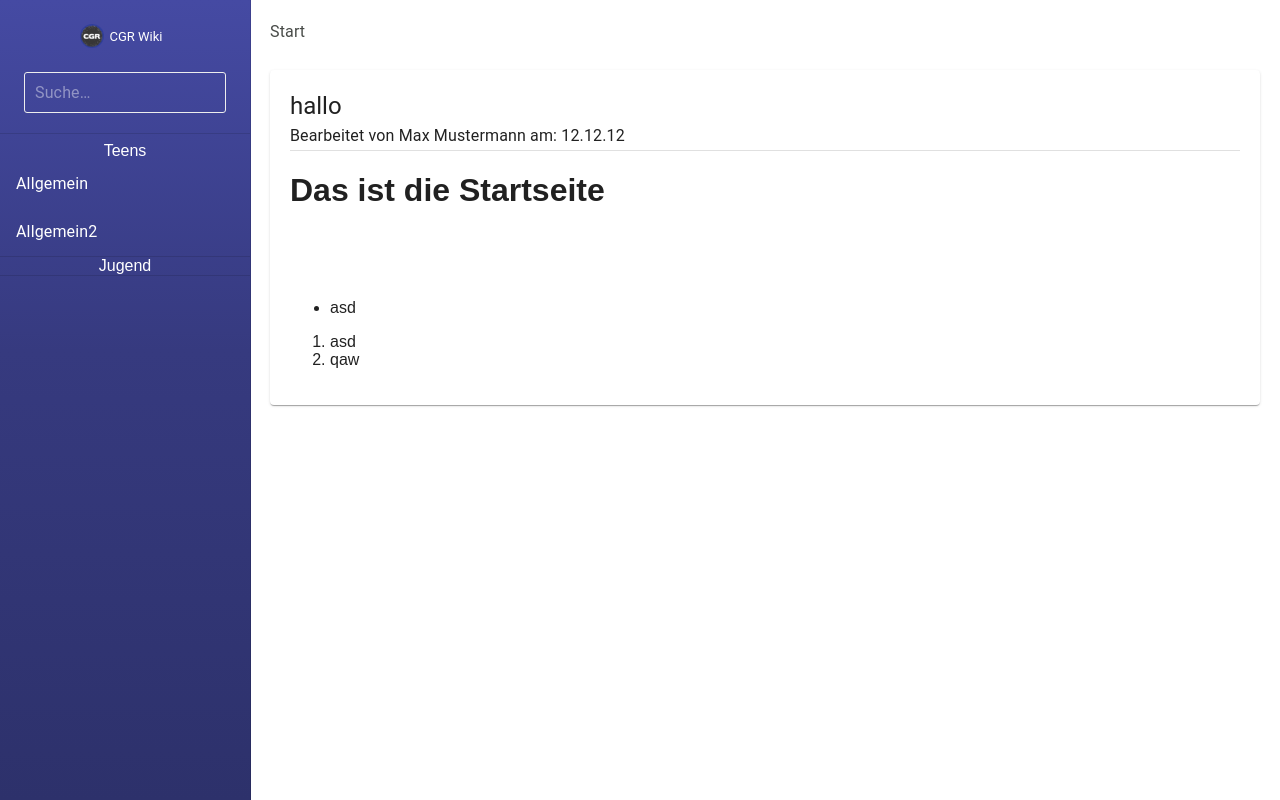
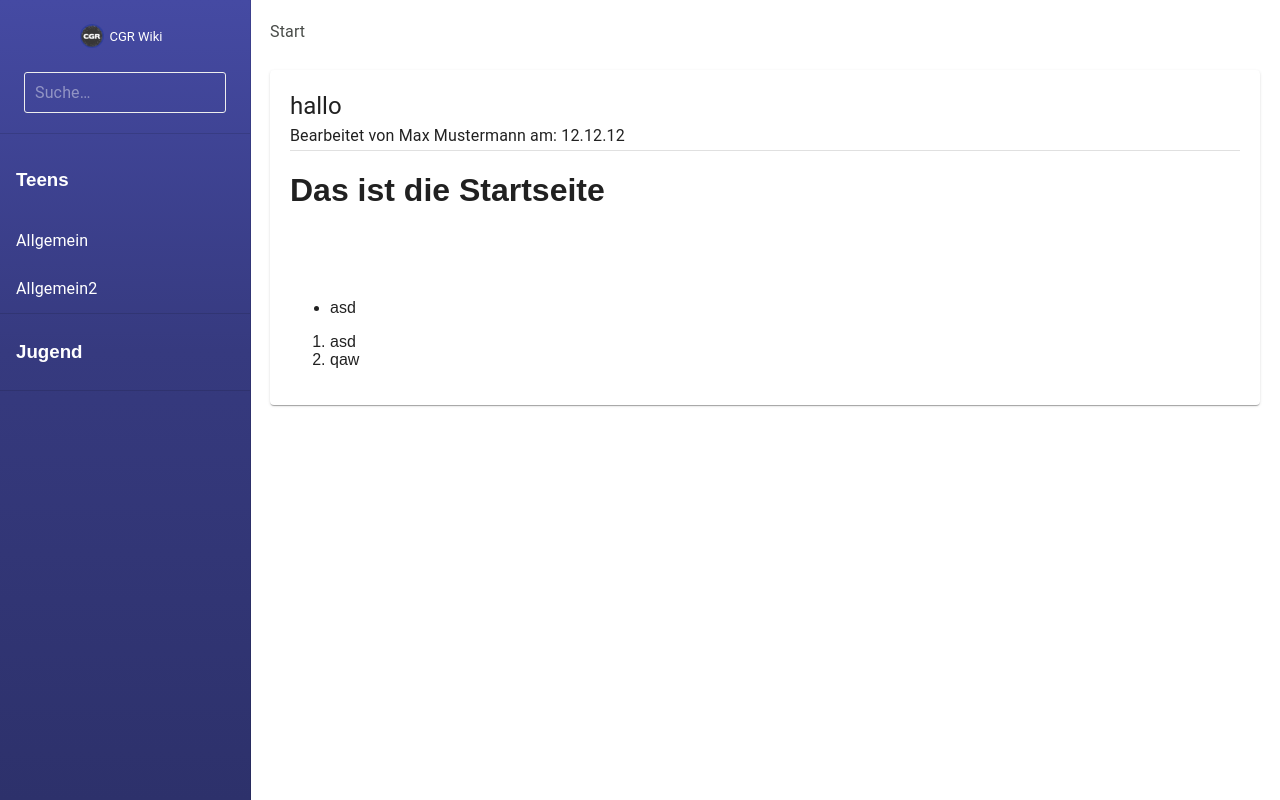
Before and after one commit to church-organizer/cgr-app, a React (Create React App) app: page / in a window 1280 px wide. Built offline with nearby package versions, Linux system fonts and the light colour scheme.

Commit message:
sidebar colors#

```diff
--- a/src/components/SideBar/SideBar.js
+++ b/src/components/SideBar/SideBar.js
@@ -42,8 +42,8 @@ const useStyles = makeStyles(theme => ({
         color: "white"
     },
     listHeader: {
-        padding: "5px",
-        cursor: "pointer"
+        cursor: "pointer",
+        width: "100%"
     },
     avatar: {
         marginTop: "20px",
@@ -110,8 +110,12 @@ const SideBar = (props) => {
                 {structure.map((item, index) => {
                     return (
                         <div key={index}>
-                            <Typography className={classes.listHeader} onClick={() => setOpen(index)}
-                                        variant={"inherit"}>{item}</Typography>
+                            <ListItem component={"h3"} classes={{root: classes.listItem}}>
+                                <Typography className={classes.listHeader}
+                                            onClick={() => setOpen(index)}
+                                            variant={"inherit"}>{item}
+                                </Typography>
+                            </ListItem>
                             {open === index ? new FileLoader().getStructure(item).map((link, subindex) => {
                                 return <SideBarItem key={subindex} to={"/" + item + "/" + link} label={link}/>
                             }) : ""}
```
